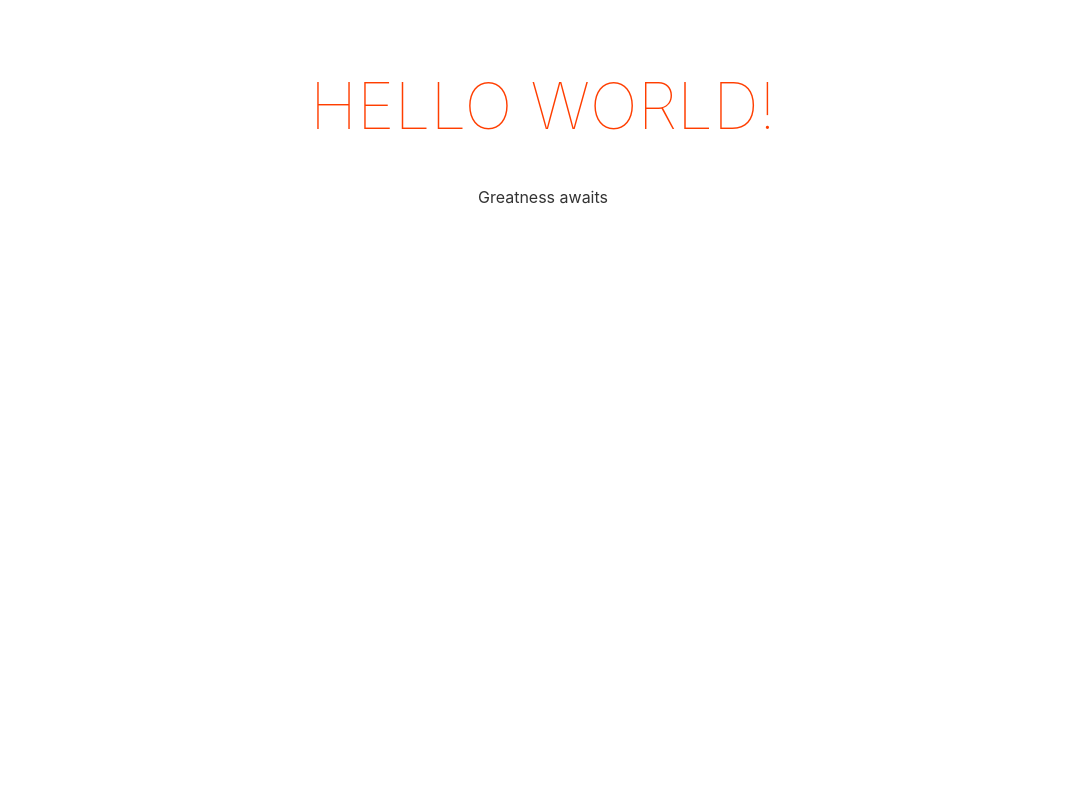
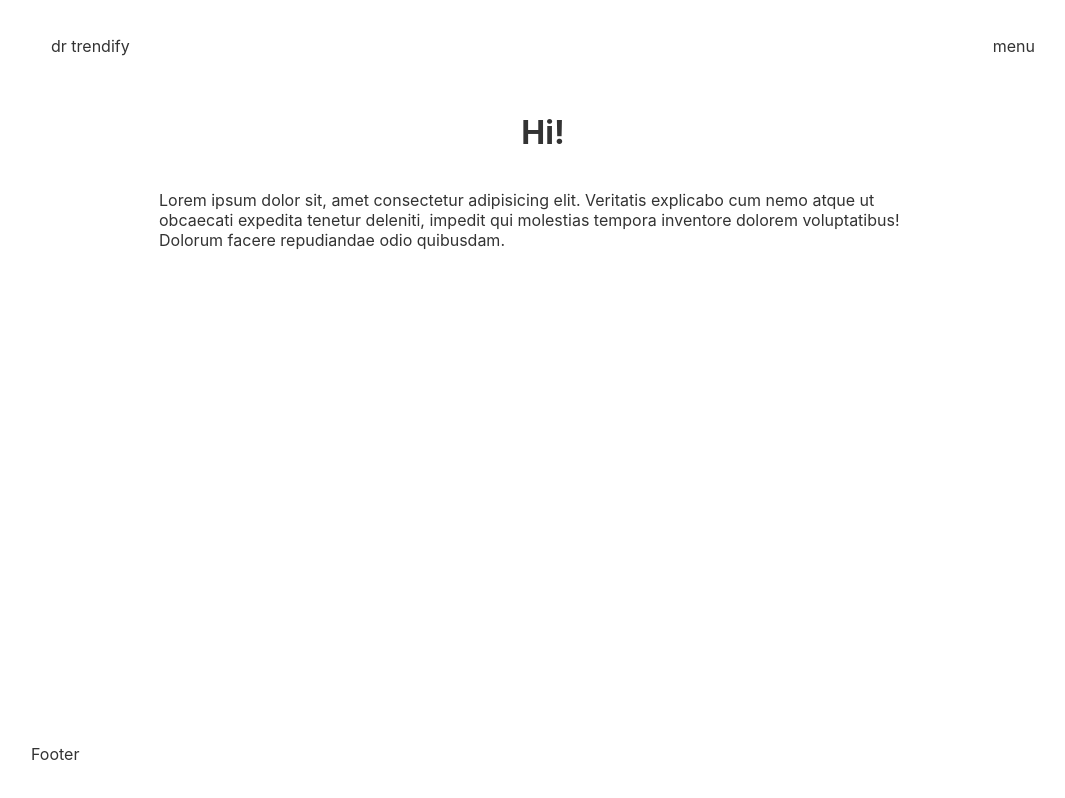
Before and after one commit to alveflo/dr-trendify-web, a Svelte app in the folder web/: page / in a window 1280 px wide. Shown: the whole page, without its empty margins (97-1162 px from the left). Built offline with nearby package versions, Linux system fonts and the light colour scheme.

Commit message:
Implement basic layout

```diff
--- a/web/public/global.css
+++ b/web/public/global.css
@@ -7,7 +7,6 @@ html, body {
 body {
 	color: #333;
 	margin: 0;
-	padding: 8px;
 	box-sizing: border-box;
 	font-family: -apple-system, BlinkMacSystemFont, "Segoe UI", Roboto, Oxygen-Sans, Ubuntu, Cantarell, "Helvetica Neue", sans-serif;
 }
--- a/web/src/App.svelte
+++ b/web/src/App.svelte
@@ -1,30 +1,81 @@
 <script>
-	export let name;
+
 </script>
 
 <main>
-	<h1>Hello {name}!</h1>
-	<p>Greatness awaits</p>
+	<container>
+		<header-section>
+			<header-left>
+				<p>dr trendify</p>
+			</header-left>
+			<header-right>
+				<p>menu</p>
+			</header-right>
+		</header-section>
+
+		<content-container>
+			<content>
+				<h1>Hi!</h1>
+				<p>Lorem ipsum dolor sit, amet consectetur adipisicing elit. Veritatis explicabo cum nemo atque ut obcaecati expedita tenetur deleniti, impedit qui molestias tempora inventore dolorem voluptatibus! Dolorum facere repudiandae odio quibusdam.</p>
+			</content>
+		</content-container>
+
+		<footer>
+			<p>Footer</p>
+		</footer>
+	</container>
 </main>
 
 <style>
-	main {
-		text-align: center;
-		padding: 1em;
-		max-width: 240px;
-		margin: 0 auto;
+	container {
+		width: 100vw;
+		min-height: 100vh;
+
+		display: flex;
+		flex-direction: column;
+		align-content: center;
 	}
 
-	h1 {
-		color: #ff3e00;
-		text-transform: uppercase;
-		font-size: 4em;
-		font-weight: 100;
+	header-section {
+		width: 80vw;
+
+		display: flex;
+		justify-content: space-between;
+
+		margin-left: auto;
+		margin-right: auto;
 	}
 
-	@media (min-width: 640px) {
-		main {
-			max-width: none;
-		}
+	header-left {
+
+		padding: 2.5vh;
+	}
+
+	header-right {
+
+		padding: 2.5vh;
+	}
+
+	content-container {
+		flex: 1;
+	}
+
+	content {
+		width: 60vw;
+
+		margin-left: auto;
+		margin-right: auto;
+
+
+		display: flex;
+		flex-direction: column;
+
+		align-items: center;
+	}
+
+	footer {
+		padding-left: 10vw;
+		padding-top: 2.5vh;
+		padding-bottom: 2.5vh;
 	}
 </style>
--- a/web/src/main.js
+++ b/web/src/main.js
@@ -3,7 +3,6 @@ import App from './App.svelte';
 const app = new App({
 	target: document.body,
 	props: {
-		name: 'world'
 	}
 });
 
```
